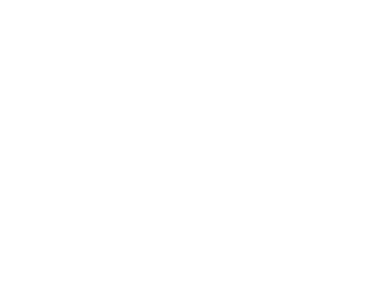
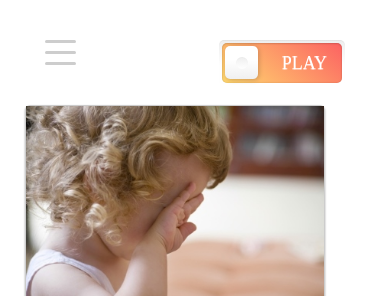
Before and after one commit to aiipo/english-for-kids, a website built with webpack: page index.html in a window 390 px wide. Shown: the top 296 px of the page. Built offline with nearby package versions, Linux system fonts and the light colour scheme; files whose address does not match are found by name.

Commit message:
feat: add hamburger and switch

```diff
--- a/package.json
+++ b/package.json
@@ -21,6 +21,7 @@
   "homepage": "https://github.com/aiipo/english-for-kids#readme",
   "devDependencies": {
     "@babel/core": "^7.9.0",
+    "@babel/plugin-proposal-class-properties": "^7.8.3",
     "@babel/preset-env": "^7.9.5",
     "babel-eslint": "^10.1.0",
     "babel-loader": "^8.1.0",
--- a/src/assets/sass/abstract/_mixins.scss
+++ b/src/assets/sass/abstract/_mixins.scss
@@ -4,3 +4,25 @@
   font-weight: $weight;
   font-style: $style;
 }
+
+@mixin transform($transform) {
+  -ms-transform: $transform;
+  -webkit-transform: $transform;
+  transform: $transform;
+}
+
+@mixin transition($parameters: all 0.5s ease) {
+  -webkit-transition: $parameters;
+  -moz-transition: $parameters;
+  -ms-transition: $parameters;
+  -o-transition: $parameters;
+  transition: $parameters;
+}
+
+@mixin media-tablet {
+  @media (max-width: 375px) { @content; }
+}
+
+@mixin media-mobile {
+  @media (max-width: 1080px) { @content; }
+}
--- /dev/null
+++ b/src/assets/sass/base/_hamburger.scss
@@ -0,0 +1,40 @@
+%hamburger-line {
+  content: "";
+  display: inline-block;
+  position: absolute;
+  background-color: #cdcdcd;;
+  border-radius: 5px;
+  width: 100%;
+  height: 3px;
+}
+
+.hamburger {
+  position: absolute;
+  width: 31px;
+  height: 25px;
+  @include transition();
+
+  &.expanded {
+    @include transform(rotate(90deg));
+  }
+
+  @include media-mobile {
+    display: inline-block;
+  }
+  &:before {
+    @extend %hamburger-line;
+    top: 0;
+    left: 0;
+  }
+  &:after {
+    @extend %hamburger-line;
+    bottom: 0;
+    left: 0;
+  }
+}
+
+.hamburger__line {
+  @extend %hamburger-line;
+  top: calc( 50% - 1.5px );
+  left: 0;
+}
--- /dev/null
+++ b/src/assets/sass/base/_switch.scss
@@ -0,0 +1,115 @@
+.switch-container {
+  position: relative;
+}
+
+.switch,
+.switch-input {
+  position: absolute;
+  top: 0;
+}
+
+.switch {
+  right: 0;
+  display: inline-block;
+  vertical-align: top;
+  width: 120px;
+  height: 40px;
+  padding: 3px;
+  background-color: #fff;
+  border-radius: 5px;
+  box-shadow: inset 0 -1px #fff, inset 0 1px 1px rgba(0, 0, 0, .05);
+  cursor: pointer;
+  background-image: linear-gradient(180deg, #eee, #fff 25px);
+
+}
+
+.switch-input {
+  left: 0;
+  opacity: 0;
+}
+
+.switch-label {
+  position: relative;
+  display: block;
+  height: inherit;
+  font-size: 18px;
+  line-height: 40px;
+  text-transform: uppercase;
+  background: linear-gradient(40deg,#ffd86f,#fc6262);
+  border-radius: inherit;
+  box-shadow: inset 0 1px 2px rgba(0,0,0,.12), inset 0 0 2px rgba(0,0,0,.15);
+  -webkit-transition: .15s ease-out;
+  transition: .15s ease-out;
+
+  &:before {
+    content: attr(data-off);
+    right: 15px;
+    color: #fff;
+    text-shadow: 0 1px hsla(0,0%,100%,.5);
+  }
+  &:after {
+    content: attr(data-on);
+    left: 15px;
+    color: #fff;
+    text-shadow: 0 1px rgba(0,0,0,.2);
+    opacity: 0;
+  }
+}
+
+.switch-label:after,
+.switch-label:before {
+  position: absolute;
+  top: 0;
+  -webkit-transition: inherit;
+  transition: inherit;
+}
+
+.switch-handle {
+  position: absolute;
+  top: 6px;
+  left: 6px;
+  width: 33px;
+  height: 33px;
+  background: #fff;
+  border-radius: 5px;
+  box-shadow: 1px 1px 5px rgba(0,0,0,.2);
+  background-image: -webkit-gradient(linear,left top,left bottom,color-stop(40%,#fff),to(#f0f0f0));
+  background-image: linear-gradient(180deg,#fff 40%,#f0f0f0);
+  -webkit-transition: left .15s ease-out;
+  transition: left .15s ease-out;
+
+  &:before {
+    content: "";
+    position: absolute;
+    top: 50%;
+    left: 50%;
+    margin: -6px 0 0 -6px;
+    width: 12px;
+    height: 12px;
+    background: #f9f9f9;
+    border-radius: 6px;
+    box-shadow: inset 0 1px rgba(0,0,0,.02);
+    background-image: -webkit-gradient(linear,left top,left bottom,from(#eee),to(#fff));
+    background-image: linear-gradient(180deg,#eee,#fff);
+  }
+
+}
+
+.switch-input:checked~ {
+  .switch-label {
+    background: linear-gradient(40deg,#00bf82,#0099ae);
+    box-shadow: inset 0 1px 2px rgba(0,0,0,.15), inset 0 0 3px rgba(0,0,0,.2);
+
+    &:before {
+      opacity: 0;
+    }
+    &:after {
+      opacity: 1;
+    }
+  }
+
+  .switch-handle {
+    left: 85px;
+    box-shadow: -1px 1px 5px rgba(0, 0, 0, .2);
+  }
+}
--- /dev/null
+++ b/src/assets/sass/layouts/_header.scss
@@ -0,0 +1,20 @@
+.header__container {
+  display: flex;
+  justify-content: space-between;
+  width: 100%;
+  height: 45px;
+  max-width: 1350px;
+  margin: 40px auto 0;
+
+  nav {
+    cursor: pointer;
+  }
+
+  @media (max-width: 1080px) {
+    max-width: 650px;
+  }
+
+  @media (max-width: 730px) {
+    max-width: 300px;
+  }
+}
--- a/src/assets/sass/style.scss
+++ b/src/assets/sass/style.scss
@@ -1,7 +1,11 @@
 @import "abstract/mixins";
 
 @import 'base/normalize';
+@import 'base/hamburger';
+@import "base/cards";
 
-@import "components/cards";
+@import "base/switch";
+
+@import "layouts/header";
 
 @import "pages/mainPage";
--- /dev/null
+++ b/src/components/Header/Header.js
@@ -0,0 +1,75 @@
+class Header {
+  constructor(modes) {
+    this.modes = modes;
+  }
+
+  elements = {
+    container: document.createElement('div'),
+    hamburger: document.createElement('span'),
+    checkbox: document.createElement('input'),
+  };
+
+  addListeners() {
+    this.elements.container.addEventListener('click', this.handleClick);
+  }
+
+  handleClick = ({ target }) => {
+    if (target.contains(this.elements.hamburger)) {
+      this.elements.hamburger.classList.toggle('expanded');
+    }
+    if (target.contains(this.elements.checkbox)) {
+      this.elements.checkbox.toggleAttribute('checked');
+    }
+  };
+
+  createContainer() {
+    this.elements.container.classList.add('header__container');
+    this.elements.container.append(this.createNavigation());
+    this.elements.container.append(this.createModeSwitch());
+    this.addListeners();
+    return this.elements.container;
+  }
+
+  createNavigation() {
+    const nav = document.createElement('nav');
+    nav.append(this.createHamburger());
+    return nav;
+  }
+
+  createHamburger() {
+    this.elements.hamburger.classList.add('header__hamburger', 'hamburger');
+
+    const line = document.createElement('span');
+    line.classList.add('hamburger__line');
+
+    this.elements.hamburger.append(line);
+    return this.elements.hamburger;
+  }
+
+  createModeSwitch() {
+    const container = document.createElement('div');
+    container.classList.add('switch-container');
+
+    const switchLabel = document.createElement('label');
+    switchLabel.classList.add('switch');
+
+    this.elements.checkbox.setAttribute('type', 'checkbox');
+    this.elements.checkbox.classList.add('switch-input');
+    switchLabel.append(this.elements.checkbox);
+
+    const switchSpan = document.createElement('span');
+    switchSpan.classList.add('switch-label');
+    switchSpan.setAttribute('data-on', this.modes.TRAIN);
+    switchSpan.setAttribute('data-off', this.modes.PLAY);
+    switchLabel.append(switchSpan);
+
+    const switchHandle = document.createElement('span');
+    switchHandle.classList.add('switch-handle');
+    switchLabel.append(switchHandle);
+
+    container.append(switchLabel);
+    return container;
+  }
+}
+
+export default Header;
--- a/src/index.js
+++ b/src/index.js
@@ -1,6 +1,12 @@
 import CardList from './components/Cards/CardList';
 import cardsData from './components/cardsData';
 import MainPage from './components/MainPage/MainPage';
+import Header from './components/Header/Header';
+
+const MODES = {
+  TRAIN: 'train',
+  PLAY: 'play',
+};
 
 function init() {
   const app = document.getElementById('app');
@@ -8,6 +14,11 @@ function init() {
   const appContainer = document.createElement('div');
   appContainer.setAttribute('id', 'app-container');
 
+  const header = new Header(MODES);
+  appContainer.append(header.createContainer());
+
+  const mainPage = new CardList(cardsData[1]);
+  appContainer.append(mainPage.getWords());
 
   app.append(appContainer);
 }
--- a/webpack.config.js
+++ b/webpack.config.js
@@ -39,6 +39,7 @@ module.exports = (env, options) => {
                     use: {
                         loader: 'babel-loader',
                         options: {
+                            plugins: ["@babel/plugin-proposal-class-properties"],
                             presets: ['@babel/preset-env']
                         }
                     }
```
Also changed, not shown: src/assets/sass/base/_cards.scss (renamed from src/assets/sass/components/_cards.scss), 1 other file.
